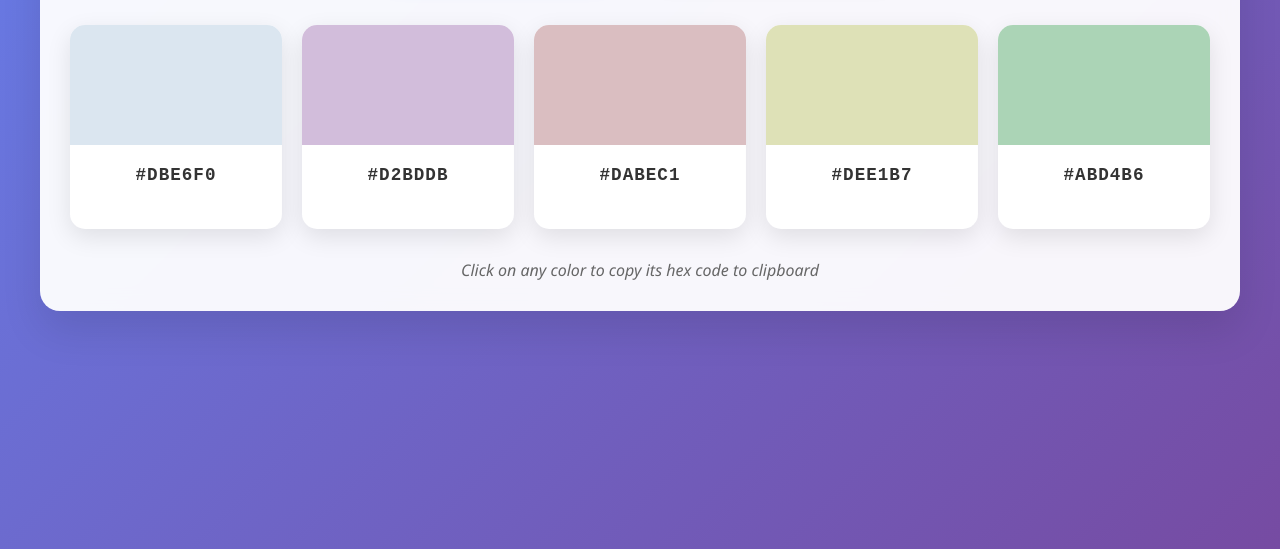
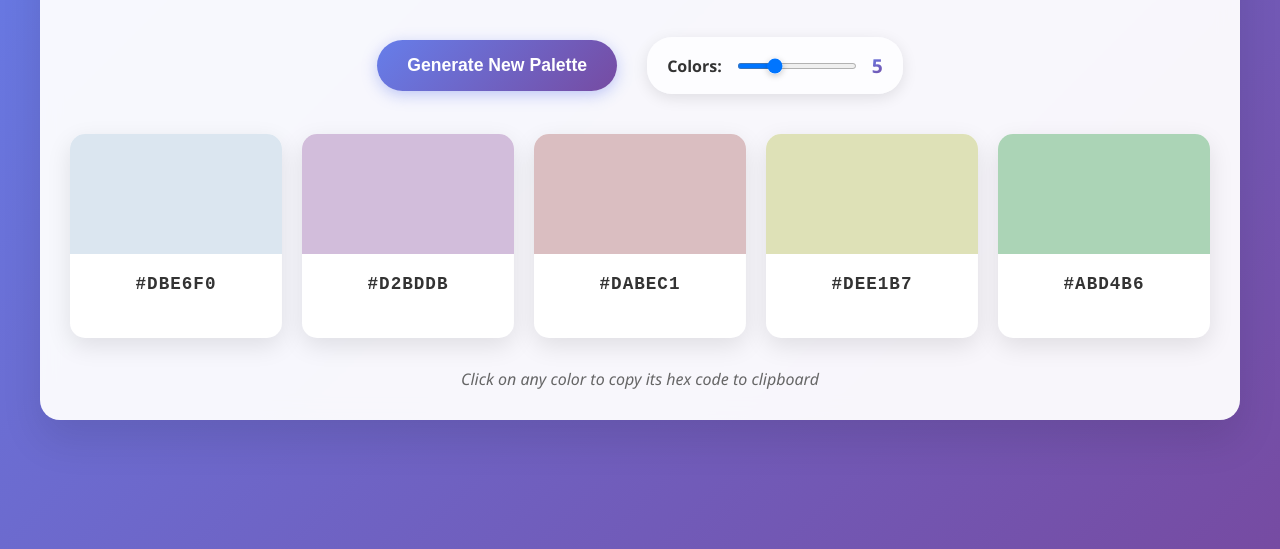
Before and after one commit to jptlearn/01-color-palette-generator, a website with bundled scripts: page index.html in a window 1280 px wide. Shown: the part 251-800 px from the top of the page. Built offline with nearby package versions, Linux system fonts and the light colour scheme.

Commit message:
center container

```diff
--- a/styles.css
+++ b/styles.css
@@ -9,11 +9,14 @@ body {
   background: linear-gradient(135deg, #667eea 0%, #764ba2 100%);
   min-height: 100vh;
   padding: 20px;
+  display: flex;
+  justify-content: center;
+  align-items: center;
 }
 
 .container {
   max-width: 1200px;
-  margin: 0 auto;
+  width: 100%;
   background: rgba(255, 255, 255, 0.95);
   border-radius: 20px;
   padding: 30px;
```
Also changed, not shown: README.md.
